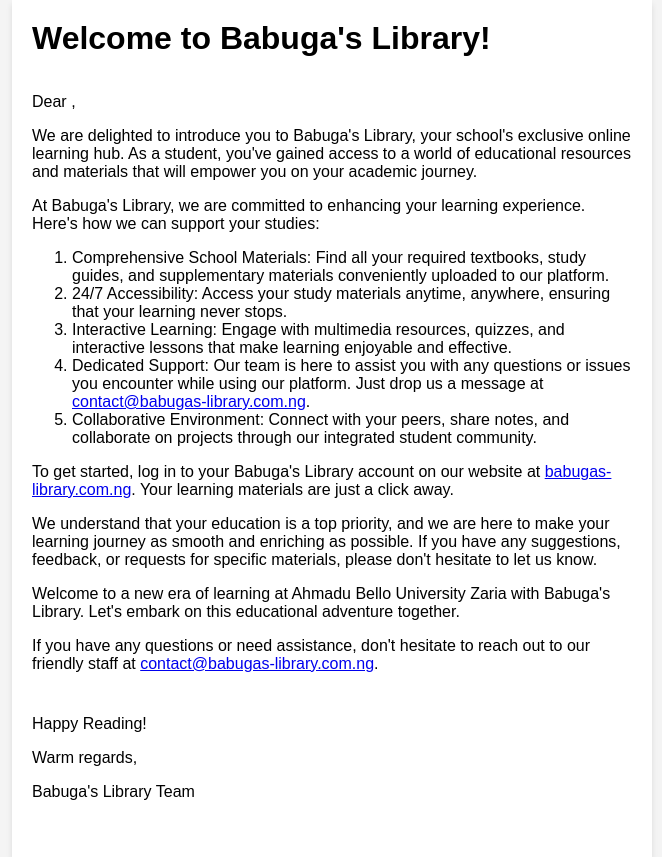
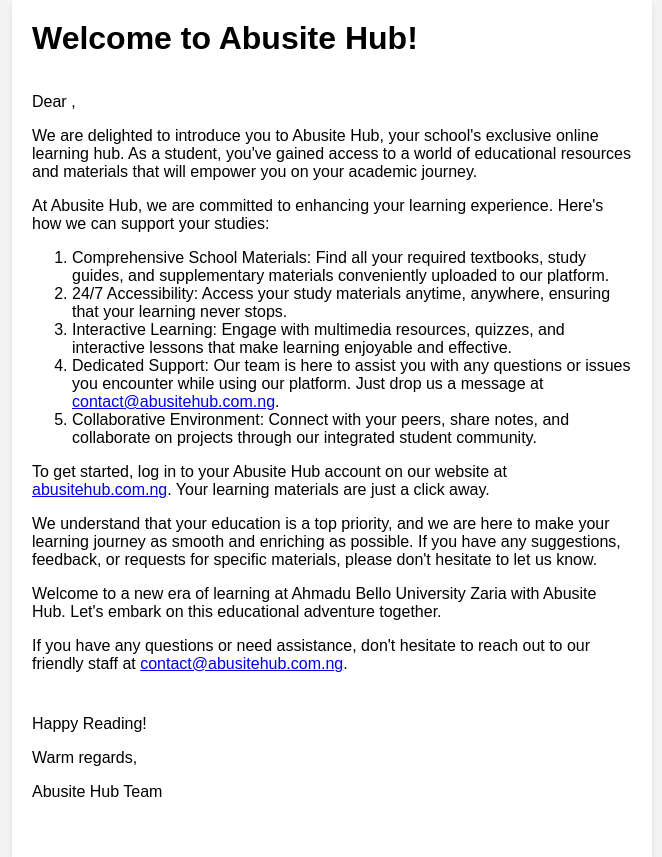
Before and after one commit to jafarjtown/napss_asis, a Django app: template templates/welcome_mail.html in a window 1280 px wide. Shown: the whole page, without its empty margins (308-970 px from the left). Run offline with Django 5.2, Linux system fonts and the light colour scheme; the template is opened without the code that fills it, so the values that code supplies are empty.

Commit message:
add mail

```diff
--- a/static/js/load_materials.js
+++ b/static/js/load_materials.js
@@ -110,7 +110,7 @@ Access additional resources at: ${siteLink}
   const copy = createButton("Copy", "icon ni ni-copy", obj);
   const report = createAnchor("Report", "icon ni ni-report", obj.flag_url);
 
-  btns.append(download, copy, dialog);
+  btns.append(download, report, copy);
   fileIconDiv.on("click", () => dialog.get(0).showModal());
   material_info.append(fileIconDiv, info);
   material_card.append(material_info, btns);
--- a/templates/welcome_mail.html
+++ b/templates/welcome_mail.html
@@ -3,7 +3,7 @@
 <head>
     <meta charset="UTF-8">
     <meta name="viewport" content="width=device-width, initial-scale=1.0">
-    <title>Welcome to Babuga's Library</title>
+    <title>Welcome to Abusite Hub</title>
     <style>
         /* Reset some default styles */
         body, h1{
@@ -56,30 +56,30 @@
 <body>
     <div class="email-container">
         <div class="header">
-            <h1>Welcome to Babuga's Library!</h1>
+            <h1>Welcome to Abusite Hub!</h1>
         </div>
         <div class="content">
             <p>Dear {{ user_name }},</p>
-            <p>We are delighted to introduce you to Babuga's Library, your school's exclusive online learning hub. As a student, you've gained access to a world of educational resources and materials that will empower you on your academic journey.</p>
-            <p>At Babuga's Library, we are committed to enhancing your learning experience. Here's how we can support your studies:</p>
+            <p>We are delighted to introduce you to Abusite Hub, your school's exclusive online learning hub. As a student, you've gained access to a world of educational resources and materials that will empower you on your academic journey.</p>
+            <p>At Abusite Hub, we are committed to enhancing your learning experience. Here's how we can support your studies:</p>
             <ol>
                 <li>Comprehensive School Materials: Find all your required textbooks, study guides, and supplementary materials conveniently uploaded to our platform.</li>
                 <li>24/7 Accessibility: Access your study materials anytime, anywhere, ensuring that your learning never stops.</li>
                 <li>Interactive Learning: Engage with multimedia resources, quizzes, and interactive lessons that make learning enjoyable and effective.</li>
-                <li>Dedicated Support: Our team is here to assist you with any questions or issues you encounter while using our platform. Just drop us a message at <a href="mailto:contact@babugas-library.com.ng">contact@babugas-library.com.ng</a>.</li>
+                <li>Dedicated Support: Our team is here to assist you with any questions or issues you encounter while using our platform. Just drop us a message at <a href="mailto:contact@abusitehub.com.ng">contact@abusitehub.com.ng</a>.</li>
                 <li>Collaborative Environment: Connect with your peers, share notes, and collaborate on projects through our integrated student community.</li>
             </ol>
-            <p>To get started, log in to your Babuga's Library account on our website at <a href="https://babugas-library.com.ng">babugas-library.com.ng</a>. Your learning materials are just a click away.</p>
+            <p>To get started, log in to your Abusite Hub account on our website at <a href="https://abusitehub.com.ng">abusitehub.com.ng</a>. Your learning materials are just a click away.</p>
             <p>We understand that your education is a top priority, and we are here to make your learning journey as smooth and enriching as possible. If you have any suggestions, feedback, or requests for specific materials, please don't hesitate to let us know.</p>
-            <p>Welcome to a new era of learning at Ahmadu Bello University Zaria with Babuga's Library. Let's embark on this educational adventure together.</p>
+            <p>Welcome to a new era of learning at Ahmadu Bello University Zaria with Abusite Hub. Let's embark on this educational adventure together.</p>
 
-            <p>If you have any questions or need assistance, don't hesitate to reach out to our friendly staff at <a href="mailto:contact@babugas-library.com.ng">contact@babugas-library.com.ng</a>.</p>
+            <p>If you have any questions or need assistance, don't hesitate to reach out to our friendly staff at <a href="mailto:contact@abusitehub.com.ng">contact@abusitehub.com.ng</a>.</p>
 
             <div class="spacer"></div>
             <p>Happy Reading!</p>
             <p>Warm regards,</p>
             <p>{{ admin }}</p>
-            <p>Babuga's Library Team</p>
+            <p>Abusite Hub Team</p>
         </div>
     </div>
 </body>
```
Also changed, not shown: app/management/commands/sent_test_email.py (added, +16 -0 lines), core/settings/development.py (+10 -0 lines), templates/flag_mail.html (+4 -4 lines), user_account/signals.py (+11 -11 lines), db.sqlite3, 1 other file.
